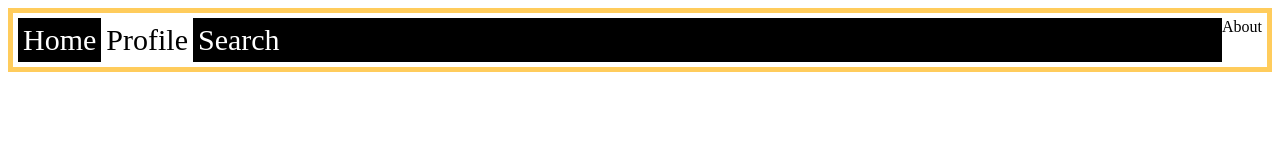
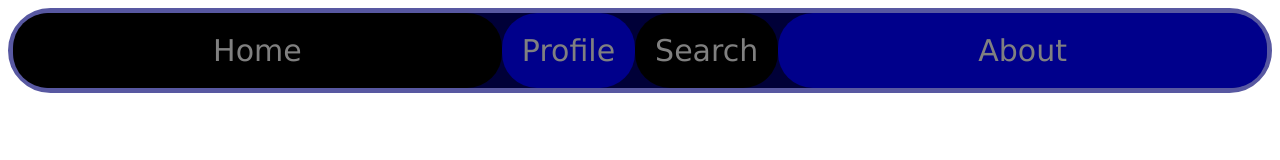
Before and after one commit to TheSmith0803/notes, a plain HTML site: page lab/index.html in a window 1280 px wide. Drawn offline with Linux system fonts and the light colour scheme.

Commit message:
flexbox assignment

```diff
--- a/lab/basic.css
+++ b/lab/basic.css
@@ -1,23 +1,24 @@
 .container {
-    padding: 5px;
+    padding: 0px;
+    font-family: Verdana, Geneva, Tahoma, sans-serif;
+    border-radius: 120px;
+    background-color: rgb(0, 0, 56);
 }
 
-.home {
-    padding: 5px;
+.container > div {
+    padding: 20px;
     font-size: 30px;
-    background-color: black;
-    color: white;
+    border-radius: 35px;
 }
 
-.profile {
-    padding: 5px;
-    font-size: 30px;
+.home,
+.search {
+    background-color: black;
+    color: gray;
 }
 
-.search {
-    padding: 5px;
-    font-size: 30px;
-    background-color: black;
-    color: white;
+.profile,
+.about {
+    background-color: darkblue;
+    color: gray;
 }
-}
--- a/lab/style.css
+++ b/lab/style.css
@@ -1,8 +1,10 @@
 .container {
-    border: 5px solid #ffcc5c;
+    border: 5px solid rgb(88, 88, 161);
     display: flex;
 }
 
-.search {
+.home,
+.about {
     flex: 1;
+    text-align: center;
 }
```
